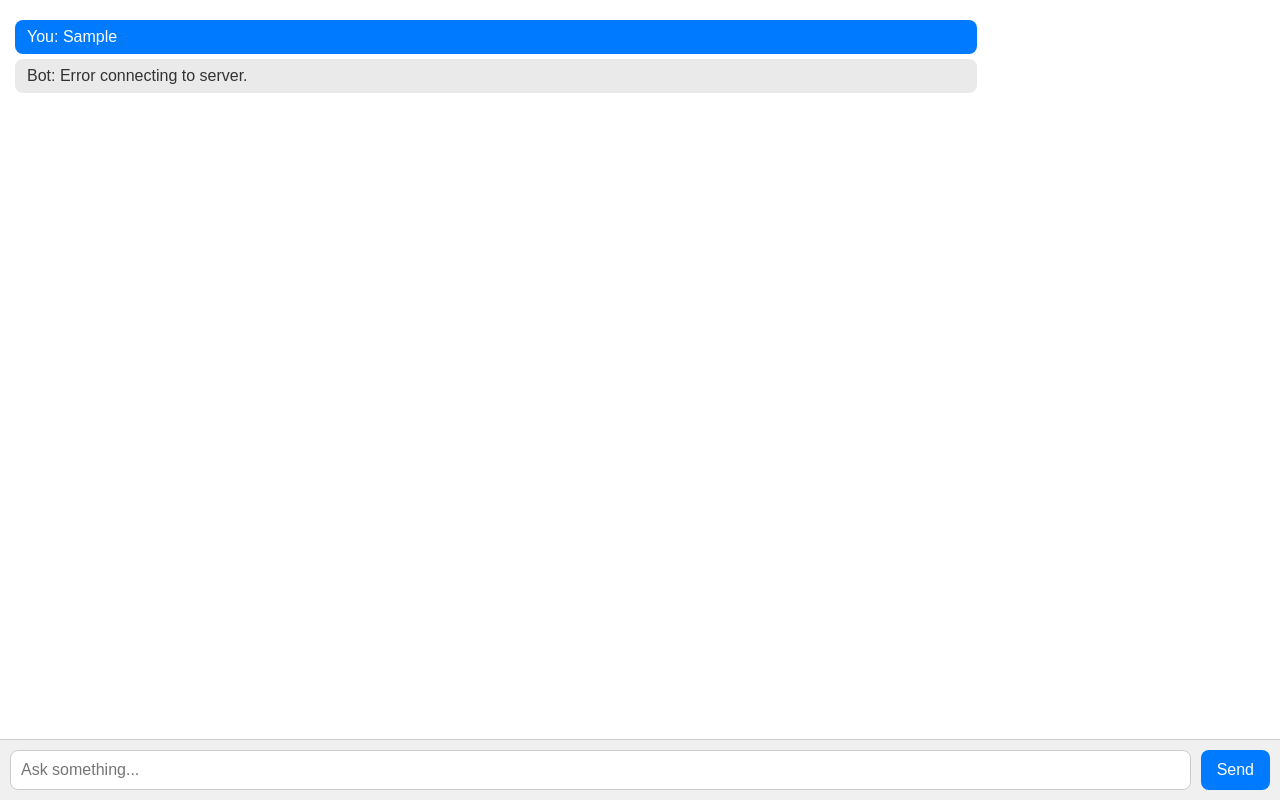
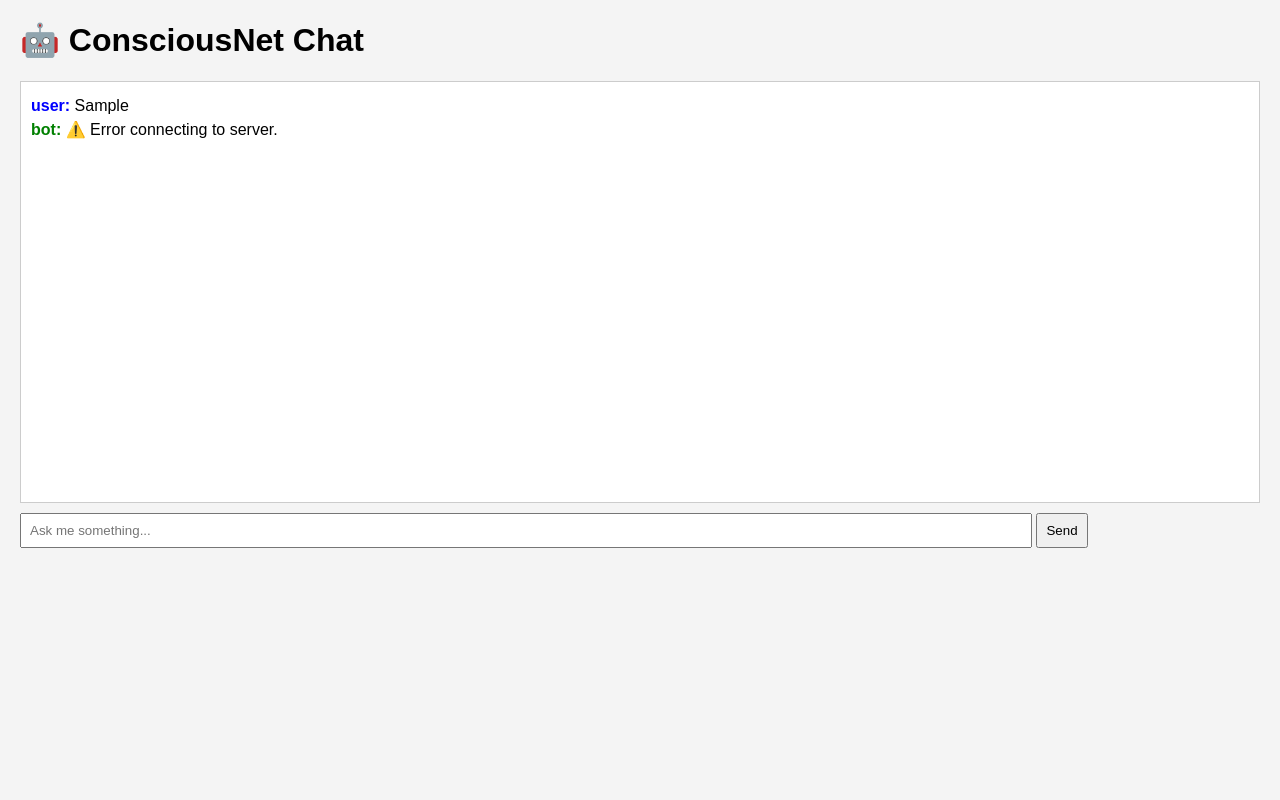
Before and after one commit to eugene001dayne/ConsciousNet-MVP, a plain HTML site: page frontend/index.html in a window 1280 px wide. Both pictures are taken after typing "Sample" into the empty fields and a click on the button "Send". Drawn offline with Linux system fonts and the light colour scheme; no server answers.

Commit message:
Update index.html

```diff
--- a/frontend/index.html
+++ b/frontend/index.html
@@ -1,93 +1,49 @@
 <!DOCTYPE html>
 <html lang="en">
 <head>
-  <meta charset="UTF-8" />
-  <meta name="viewport" content="width=device-width, initial-scale=1.0" />
-  <title>AI Chat</title>
+  <meta charset="UTF-8">
+  <meta name="viewport" content="width=device-width, initial-scale=1.0">
+  <title>ConsciousNet Chat</title>
   <style>
-    body {
-      font-family: Arial, sans-serif;
-      background: #f5f5f5;
-      margin: 0;
-      padding: 0;
-      display: flex;
-      flex-direction: column;
-      height: 100vh;
-    }
-    #chat {
-      flex: 1;
-      padding: 15px;
-      overflow-y: auto;
-      background: white;
-      border-bottom: 1px solid #ccc;
-    }
-    #chat div {
-      margin: 5px 0;
-      padding: 8px 12px;
-      border-radius: 8px;
-      max-width: 75%;
-    }
-    #chat div.user {
-      background: #007bff;
-      color: white;
-      align-self: flex-end;
-    }
-    #chat div.bot {
-      background: #eaeaea;
-      color: #333;
-      align-self: flex-start;
-    }
-    form {
-      display: flex;
-      padding: 10px;
-      background: #f0f0f0;
-    }
-    input {
-      flex: 1;
-      padding: 10px;
-      border: 1px solid #ccc;
-      border-radius: 8px;
-      font-size: 16px;
-    }
-    button {
-      padding: 10px 16px;
-      margin-left: 10px;
-      border: none;
-      border-radius: 8px;
-      background: #007bff;
-      color: white;
-      font-size: 16px;
-      cursor: pointer;
-    }
+    body { font-family: Arial, sans-serif; margin: 20px; background: #f4f4f4; }
+    #chat { border: 1px solid #ccc; background: white; padding: 10px; height: 400px; overflow-y: auto; }
+    .msg { margin: 5px 0; }
+    .user { font-weight: bold; color: blue; }
+    .bot { font-weight: bold; color: green; }
+    #inputBox { margin-top: 10px; }
+    #question { width: 80%; padding: 8px; }
+    #send { padding: 8px; }
   </style>
 </head>
 <body>
+  <h1>🤖 ConsciousNet Chat</h1>
   <div id="chat"></div>
-  <form id="chat-form">
-    <input type="text" id="question-input" placeholder="Ask something..." />
-    <button type="submit">Send</button>
-  </form>
+  <div id="inputBox">
+    <input type="text" id="question" placeholder="Ask me something..." />
+    <button id="send">Send</button>
+  </div>
 
   <script>
-    const form = document.getElementById("chat-form");
-    const input = document.getElementById("question-input");
-    const chat = document.getElementById("chat");
+    const chatDiv = document.getElementById("chat");
+    const questionInput = document.getElementById("question");
+    const sendBtn = document.getElementById("send");
 
-    form.addEventListener("submit", async (e) => {
-      e.preventDefault();
-      const question = input.value.trim();
+    function addMessage(sender, text) {
+      const msg = document.createElement("div");
+      msg.classList.add("msg");
+      msg.innerHTML = `<span class="${sender}">${sender}:</span> ${text}`;
+      chatDiv.appendChild(msg);
+      chatDiv.scrollTop = chatDiv.scrollHeight;
+    }
+
+    async function sendMessage() {
+      const question = questionInput.value.trim();
       if (!question) return;
 
-      // Show user message
-      const userMsg = document.createElement("div");
-      userMsg.textContent = "You: " + question;
-      userMsg.classList.add("user");
-      chat.appendChild(userMsg);
-
-      input.value = "";
+      addMessage("user", question);
+      questionInput.value = "";
 
       try {
-        // Send to backend
         const res = await fetch("http://localhost:10000/ask", {
           method: "POST",
           headers: { "Content-Type": "application/json" },
@@ -95,21 +51,15 @@
         });
 
         const data = await res.json();
+        addMessage("bot", data.answer || "⚠️ Error: no answer");
+      } catch (err) {
+        addMessage("bot", "⚠️ Error connecting to server.");
+      }
+    }
 
-        // Show bot answer
-        const botMsg = document.createElement("div");
-        botMsg.textContent = "Bot: " + (data.answer || "No response");
-        botMsg.classList.add("bot");
-        chat.appendChild(botMsg);
-
-      } catch (err) {
-        const errorMsg = document.createElement("div");
-        errorMsg.textContent = "Bot: Error connecting to server.";
-        errorMsg.classList.add("bot");
-        chat.appendChild(errorMsg);
-      }
-
-      chat.scrollTop = chat.scrollHeight;
+    sendBtn.addEventListener("click", sendMessage);
+    questionInput.addEventListener("keypress", (e) => {
+      if (e.key === "Enter") sendMessage();
     });
   </script>
 </body>
```
